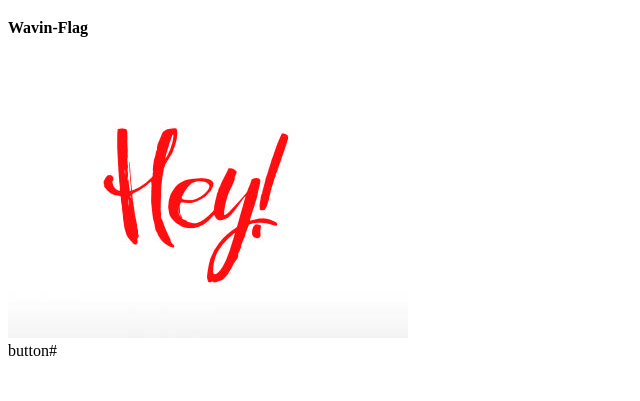
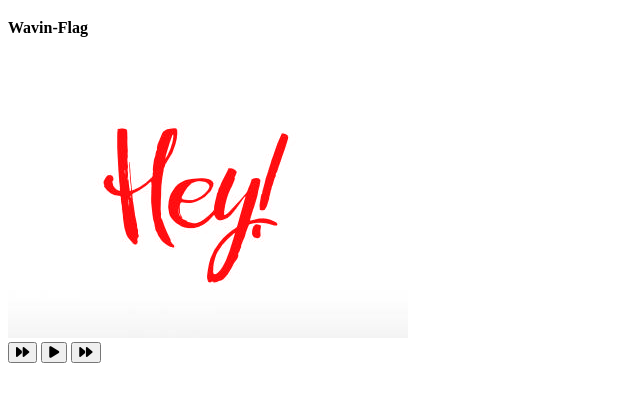
Before and after one commit to mahi1212/Music-Player, a plain HTML site: page index.html in a window 1280 px wide. Shown: the part 61-462 px from the top of the page, without its empty margins (0-640 px from the left). Drawn offline with nearby package versions, Linux system fonts and the light colour scheme.

Commit message:
structure done

```diff
--- a/index.html
+++ b/index.html
@@ -29,7 +29,15 @@
         </div>
 
         <div class="navigation">
-            button#
+            <button id="prev" class="action-btn">
+                <i class="fas fa-forward"></i>
+            </button>
+            <button id="play" class="action-btn-big">
+                <i class="fas fa-play"></i>
+            </button>
+            <button id="next" class="action-btn">
+                <i class="fas fa-forward"></i>
+            </button>
         </div>
     </div>
 </body>
```
